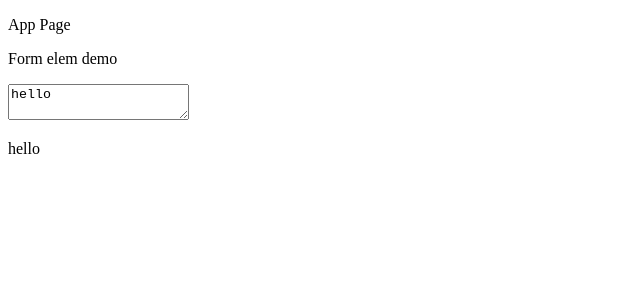
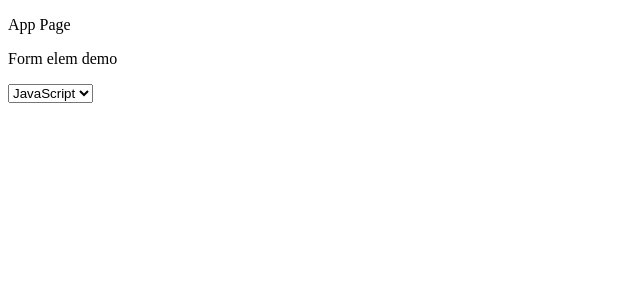
Before and after one commit to yinxi0607/wenjuanxing, a React (Vite) app: page / in a window 1280 px wide. Shown: the top 300 px of the page, without its empty margins (0-640 px from the left). Built offline with nearby package versions, Linux system fonts and the light colour scheme.

Commit message:
add radio checkbox textarea select input

```diff
--- a/src/FormElemsDemo.tsx
+++ b/src/FormElemsDemo.tsx
@@ -1,18 +1,75 @@
 import {ChangeEvent, FC, useState} from 'react';
 
 const FormElemsDemo: FC = () => {
-    const [text,setText] = useState<string>("hello")
-    function handleChange(event: ChangeEvent<HTMLTextAreaElement>){
-        setText(event.target.value)
+    // const [text,setText] = useState<string>("hello")
+    // const [gender,setGender] = useState("male")
+    // const [checked,setChecked] = useState(false)
+    // function handleChangeGender(event: ChangeEvent<HTMLInputElement>){
+    //     setGender(event.target.value)
+    // }
+    // function handleChange(event: ChangeEvent<HTMLTextAreaElement>){
+    //     setText(event.target.value)
+    // }
+    // function genHtml(){
+    //     return {__html: text.replaceAll("\n","<br/>")}
+    // }
+    // function toggleChecked(){
+    //     setChecked(!checked)
+    // }
+
+    // const [selectedCityList, setSelectedCityList] = useState<string[]>([])
+    // function handleCityChange(event: ChangeEvent<HTMLInputElement>){
+    //     // const {checked,value} = event.target
+    //     // if(checked){
+    //     //     setSelectedCityList([...selectedCityList,value])
+    //     // }else{
+    //     //     setSelectedCityList(selectedCityList.filter(item => item !== value))
+    //     // }
+    //
+    //     const city = event.target.value
+    //     if (selectedCityList.includes(city)) {
+    //         setSelectedCityList(selectedCityList.filter(item => item !== city))
+    //     }else{
+    //         setSelectedCityList([...selectedCityList,city])
+    //     }
+    // }
+
+    const [lang,setLang] = useState('js')
+    function handleLangChange(event: ChangeEvent<HTMLSelectElement>){
+        setLang(event.target.value)
     }
-    function genHtml(){
-        return {__html: text.replaceAll("\n","<br/>")}
-    }
+
+
     return (
         <div>
             <p>Form elem demo</p>
-            <textarea value={text} onChange={handleChange}></textarea>
-            <p dangerouslySetInnerHTML={genHtml()}></p>
+            {/*<textarea value={text} onChange={handleChange}></textarea>*/}
+            {/*<p dangerouslySetInnerHTML={genHtml()}></p>*/}
+            {/*<label htmlFor="radio1">男</label>*/}
+            {/*<input type="radio" id="radio1" name="gender" value="male" onChange={handleChangeGender} checked={gender==='male'}/>*/}
+            {/*<label htmlFor="radio2">女</label>*/}
+            {/*<input type="radio" id="radio2" name="gender"  value="female" onChange={handleChangeGender} checked={gender==='female'}/>*/}
+            {/*<button onClick={()=>console.log(gender)}>Print</button>*/}
+
+            {/*<label htmlFor="checkbox1">选中</label>*/}
+            {/*<input type="checkbox" id="checkbox1" checked={checked} onChange={toggleChecked}/>*/}
+            {/*{checked && <p>选中了</p>}*/}
+
+            {/*<label htmlFor="checkbox1">北京</label>*/}
+            {/*<input type="checkbox" id="checkbox1" value="beijing" checked={selectedCityList.includes('beijing')} onChange={handleCityChange}/>*/}
+            {/*<label htmlFor="checkbox2">上海</label>*/}
+            {/*<input type="checkbox" id="checkbox2" value="shanghai" checked={selectedCityList.includes('shanghai')} onChange={handleCityChange}/>*/}
+            {/*<label htmlFor="checkbox3">深圳</label>*/}
+            {/*<input type="checkbox" id="checkbox3" value="shenzhen" checked={selectedCityList.includes('shenzhen')} onChange={handleCityChange}/>*/}
+            {/*<p>选中了{JSON.stringify(selectedCityList)}</p>*/}
+            {/*<input type="hidden" name="cities" value={JSON.stringify(selectedCityList)}/>*/}
+
+            <select value={lang} onChange={handleLangChange}>
+                <option value="js">JavaScript</option>
+                <option value="ts">TypeScript</option>
+                <option value="java">Java</option>
+            </select>
+
         </div>
     );
 };
```
